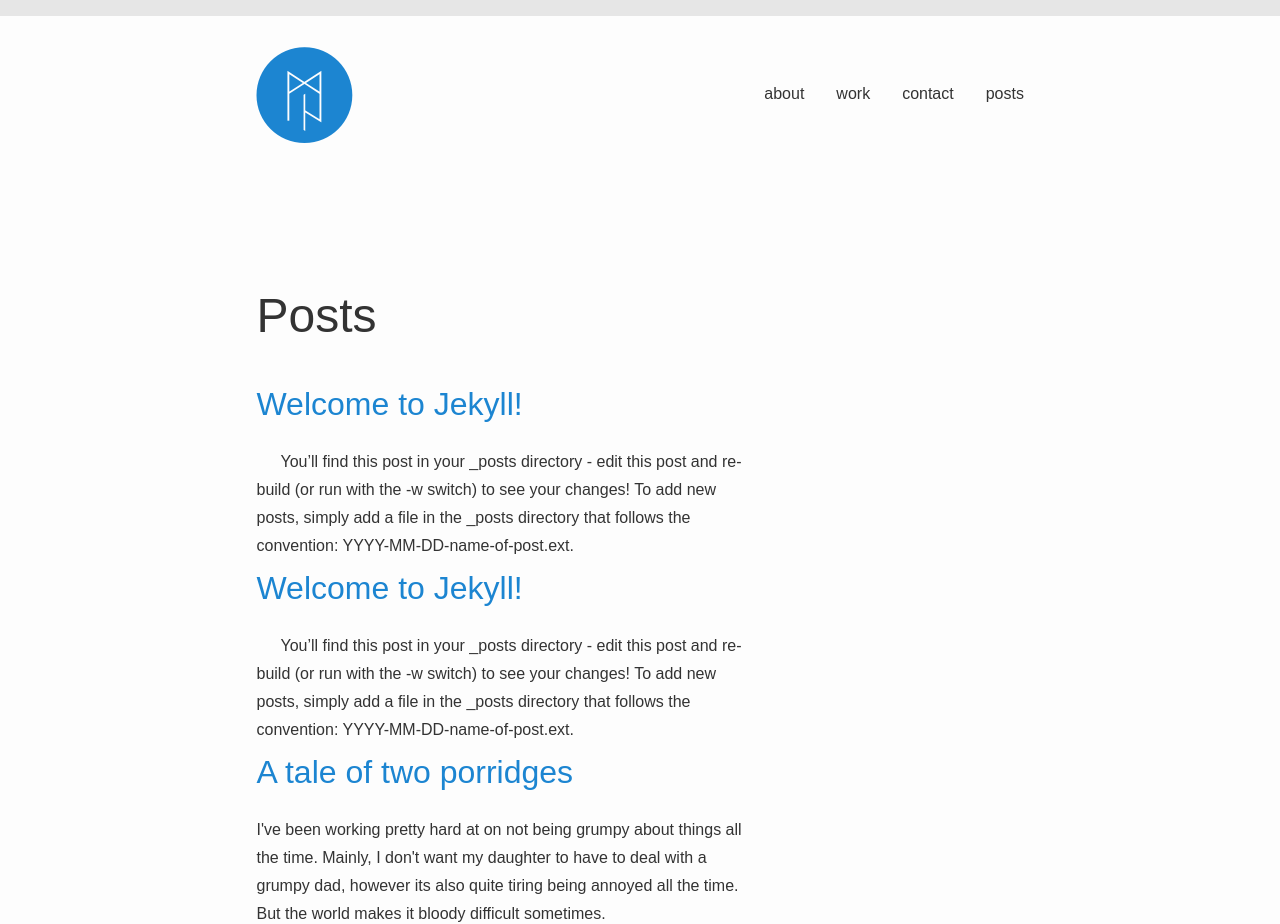
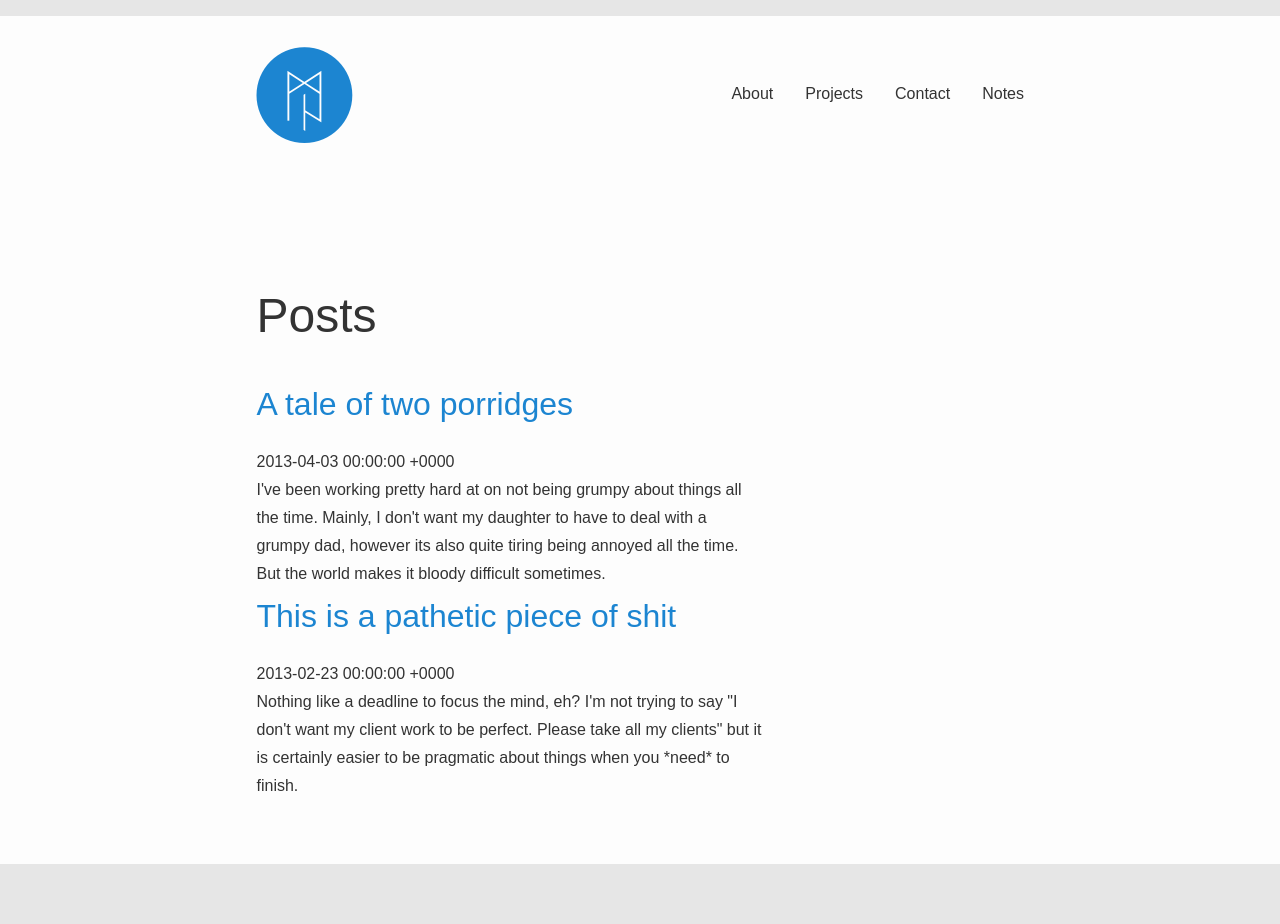
Before and after one commit to matthewbeta/matthew-jackson.com, a Jekyll site: the page built from posts/index.html, in a window 1280 px wide, cut to the strip 0-924 px from the top of the page. Built offline with Jekyll 4.4.1, drawn with Linux system fonts in a browser that asks for light colours.

Commit message:
REmoved Jekyll default posts. Updated some typography

```diff
--- a/_layouts/default.html
+++ b/_layouts/default.html
@@ -44,25 +44,25 @@
 
               <li class="nav-main__item">
 
-                <a href="{{ site.url }}#about">about</a>
+                <a href="{{ site.url }}/#about">About</a>
 
               </li>
 
               <li class="nav-main__item">
 
-                <a href="{{ site.url }}#portfolio">work</a>
+                <a href="{{ site.url }}/#portfolio">Projects</a>
 
               </li>
 
               <li class="nav-main__item">
 
-                <a href="{{ site.url }}#contact">contact</a>
+                <a href="#contact">Contact</a>
 
               </li>
 
               <li class="nav-main__item">
 
-                <a href="{{ site.url }}/posts">posts</a>
+                <a href="{{ site.url }}/posts">Notes</a>
 
               </li>
 
--- a/_posts/2013-06-21-welcome-to-jekyll.markdown
+++ /dev/null
@@ -1,24 +0,0 @@
----
-layout: post
-title:  "Welcome to Jekyll!"
-date:   2013-06-20 23:35:03
-categories: jekyll update
----
-
-You'll find this post in your `_posts` directory - edit this post and re-build (or run with the `-w` switch) to see your changes!
-To add new posts, simply add a file in the `_posts` directory that follows the convention: YYYY-MM-DD-name-of-post.ext.
-
-Jekyll also offers powerful support for code snippets:
-
-{% highlight ruby %}
-def print_hi(name)
-  puts "Hi, #{name}"
-end
-print_hi('Tom')
-#=> prints 'Hi, Tom' to STDOUT.
-{% endhighlight %}
-
-Check out the [Jekyll docs][jekyll] for more info on how to get the most out of Jekyll. File all bugs/feature requests at [Jekyll's GitHub repo][jekyll-gh].
-
-[jekyll-gh]: https://github.com/mojombo/jekyll
-[jekyll]:    http://jekyllrb.com
--- a/css/style.css
+++ b/css/style.css
@@ -459,7 +459,7 @@ figcaption {
 }
 
 /* line 164, ../sass/_typo.scss */
-p + p {
+.post__content p + p {
   text-indent: 1.5em;
 }
 
--- a/posts/index.html
+++ b/posts/index.html
@@ -17,7 +17,8 @@ title: Matthew Jackson is a designer
 		  	{% for post in site.posts %}
 		    <li>
 		      <a href="{{ post.url }}"><h2 class="heading heading--section">{{ post.title }}</h2></a>
-		      <p>{{ post.excerpt }}</p>
+		     	<p>{{ post.date }}</p>
+		     	<p>{{ post.excerpt }}</p>
 		    </li>
 		  	{% endfor %}
 
--- a/sass/_typo.scss
+++ b/sass/_typo.scss
@@ -161,7 +161,7 @@
 			font-size: 1em;
 		}
 	}
-	p + p {
+	.post__content p + p {
 		text-indent: 1.5em;
 	}
 	.wf-loading {
```
Also changed, not shown: _posts/2013-06-20-welcome-to-jekyll.markdown (deleted, +0 -24 lines).
